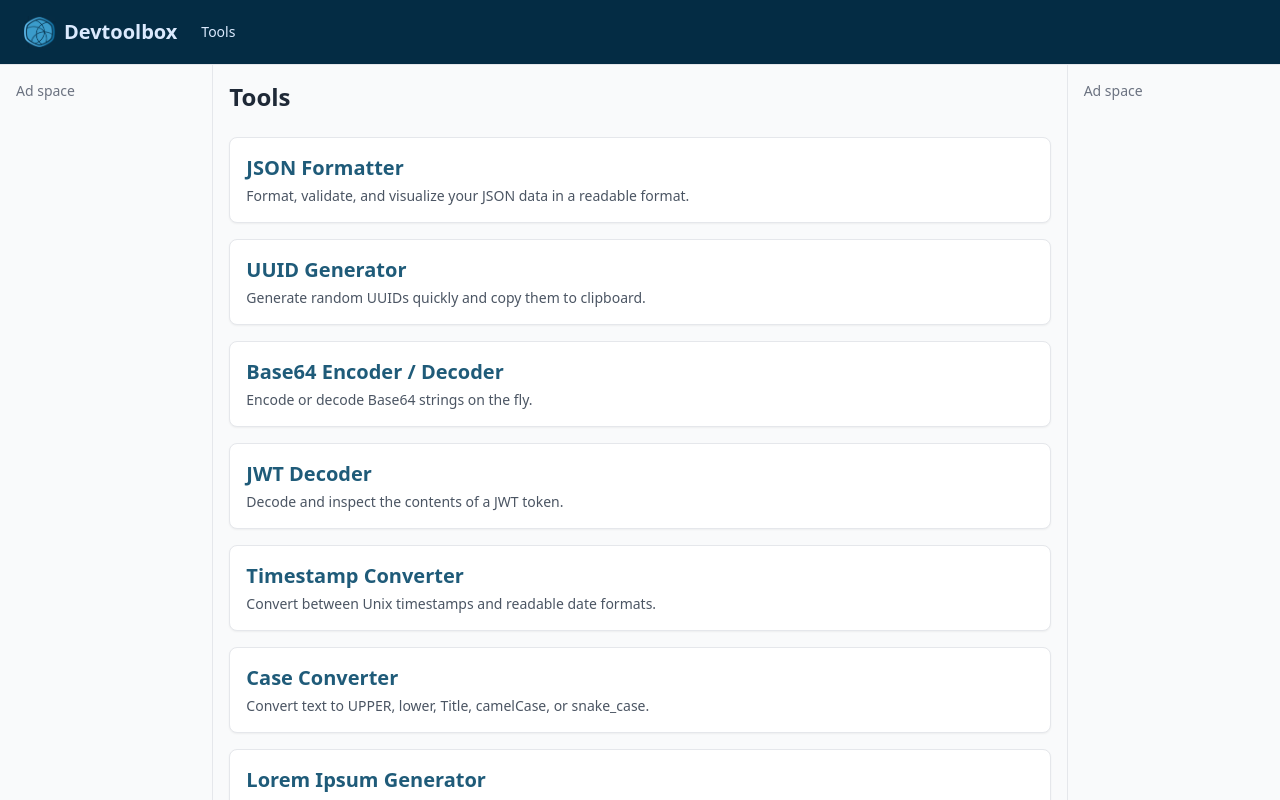
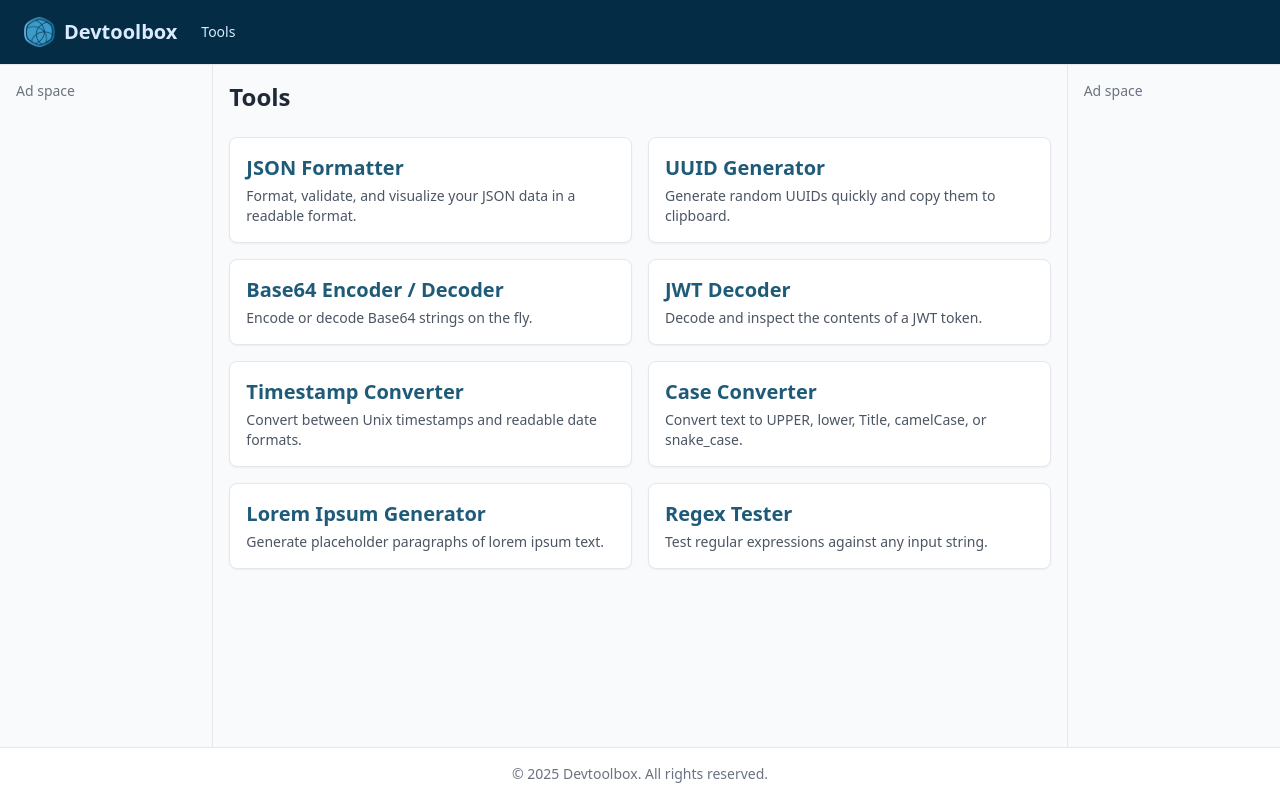
Before and after one commit to jschoeff81690/Devtoolbox, a React (Vite) app: page / in a window 1280 px wide. Shown: the top 800 px of the page. Built offline with nearby package versions, Linux system fonts and the light colour scheme.

Commit message:
Display tools in grid on desktop

```diff
--- a/src/pages/Tools.tsx
+++ b/src/pages/Tools.tsx
@@ -45,23 +45,25 @@ const tools = [
 ]
 
 export default function Tools() {
-  const options = []
-  for (var tool of tools) {
-          options.push(
-              <li key={tool.name} className="p-4 border rounded-lg bg-white shadow-sm hover:shadow-md transition">
+  return (
+    <div className="space-y-6">
+      <h1 className="text-2xl font-bold text-gray-800">Tools</h1>
+      <ul className="grid grid-cols-1 md:grid-cols-2 gap-4">
+        {tools.map((tool) => (
+          <li key={tool.name} className="p-4 border rounded-lg bg-white shadow-sm hover:shadow-md transition">
+            {tool.name.startsWith('ad') ? (
+              <AdBanner />
+            ) : (
+              <>
                 <Link to={tool.path} className="text-xl text-custom-dark-blue font-semibold hover:underline">
                   {tool.name}
                 </Link>
                 <p className="text-gray-600 text-sm mt-1">{tool.description}</p>
-              </li>
-          )
-  }
-  return (
-    <div className="space-y-6">
-      <h1 className="text-2xl font-bold text-gray-800">Tools</h1>
-      <ul className="space-y-4">
-        {options}
-        </ul>
+              </>
+            )}
+          </li>
+        ))}
+      </ul>
     </div>
-  )
+  );
 }
```
